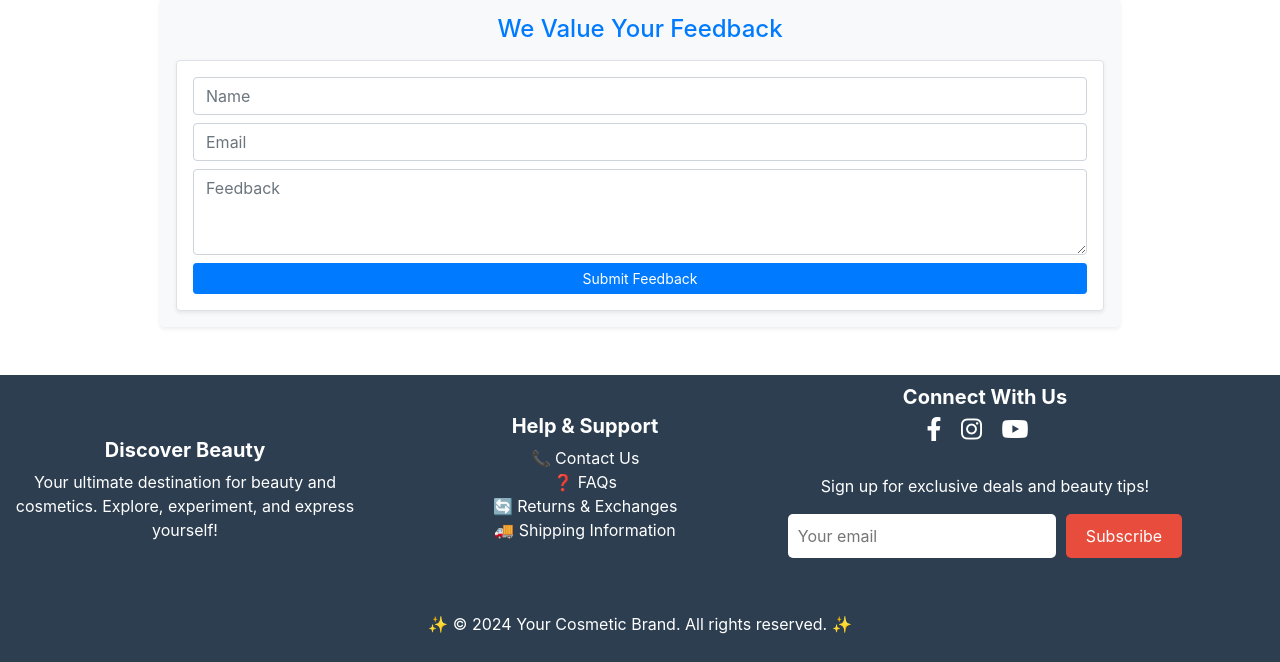
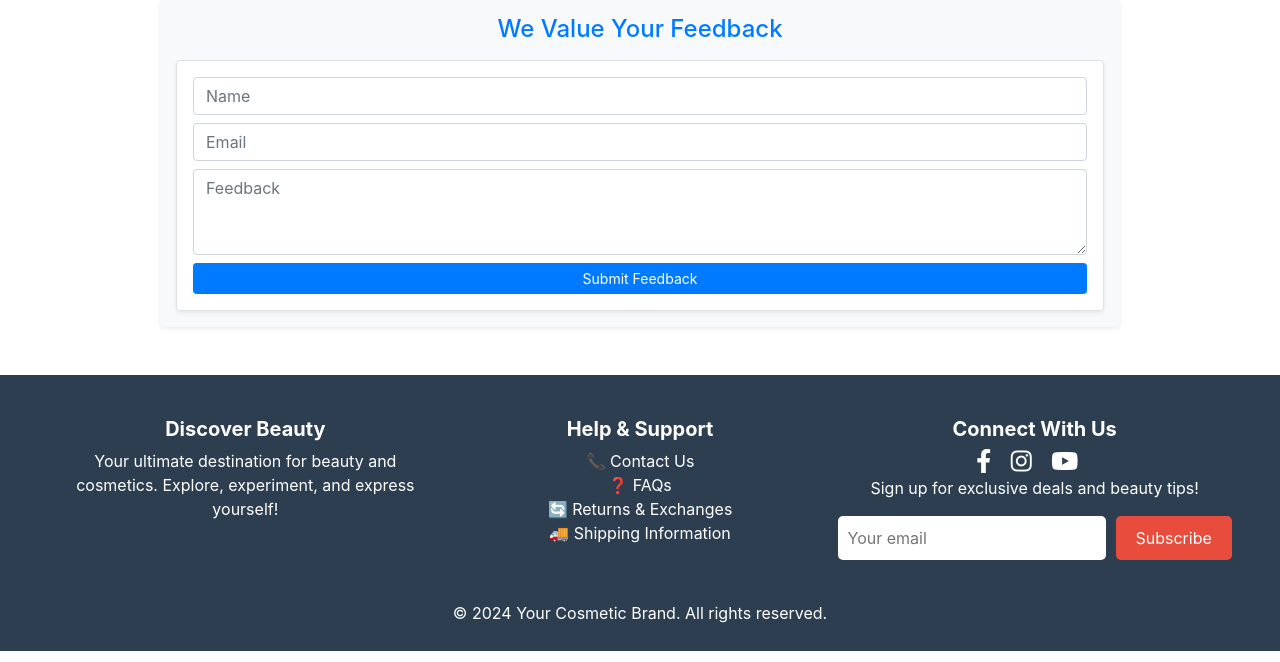
Before and after one commit to MateenSeddiqi/Online-cosmetic-shop, a Django app: page / in a window 1280 px wide. Shown: the part 1665-2327 px from the top of the page. Run offline with Django 5.2, Linux system fonts and the light colour scheme; data comes from the database, SQL or seed files in the repository.

Commit message:
new look of footer

```diff
--- a/products/static/products/css/product.css
+++ b/products/static/products/css/product.css
@@ -197,14 +197,10 @@ footer {
   padding: 10px 0;
 }
 
-footer div {
-  max-width: 1200px;
+footer .row {
+  padding: 2rem 3rem;
   margin: auto;
   text-align: center;
-}
-
-footer div > div {
-  margin-bottom: 30px;
 }
 
 footer h5 {
--- a/products/templates/footer.html
+++ b/products/templates/footer.html
@@ -1,10 +1,10 @@
 <footer>
         <div class="row">
-            <div class="col-lg-4 col-md-12">
+            <div class="footer-des col-lg-4 col-md-12">
                 <h5>Discover Beauty</h5>
                 <p>Your ultimate destination for beauty and cosmetics. Explore, experiment, and express yourself!</p>
             </div>
-            <div class="col-lg-4 col-md-12">
+            <div class="footer-terms col-lg-4 col-md-12">
                 <h5>Help & Support</h5>
                 <ul>
                     <li>📞 Contact Us</li>
@@ -13,7 +13,7 @@
                     <li>🚚 Shipping Information</li>
                 </ul>
             </div>
-            <div class="col-lg-4 col-md-12">
+            <div class="footer-contact col-lg-4 col-md-12">
                 <h5>Connect With Us</h5>
                 <div>
                     <a aria-label="Facebook">
@@ -33,7 +33,7 @@
                 </form>
             </div>
         </div>
-        <div class="text-center mt-4">
-            <p>✨ © 2024 Your Cosmetic Brand. All rights reserved. ✨</p>
+        <div class="text-center mt-2">
+            <p> © 2024 Your Cosmetic Brand. All rights reserved.</p>
         </div>
 </footer>
```
